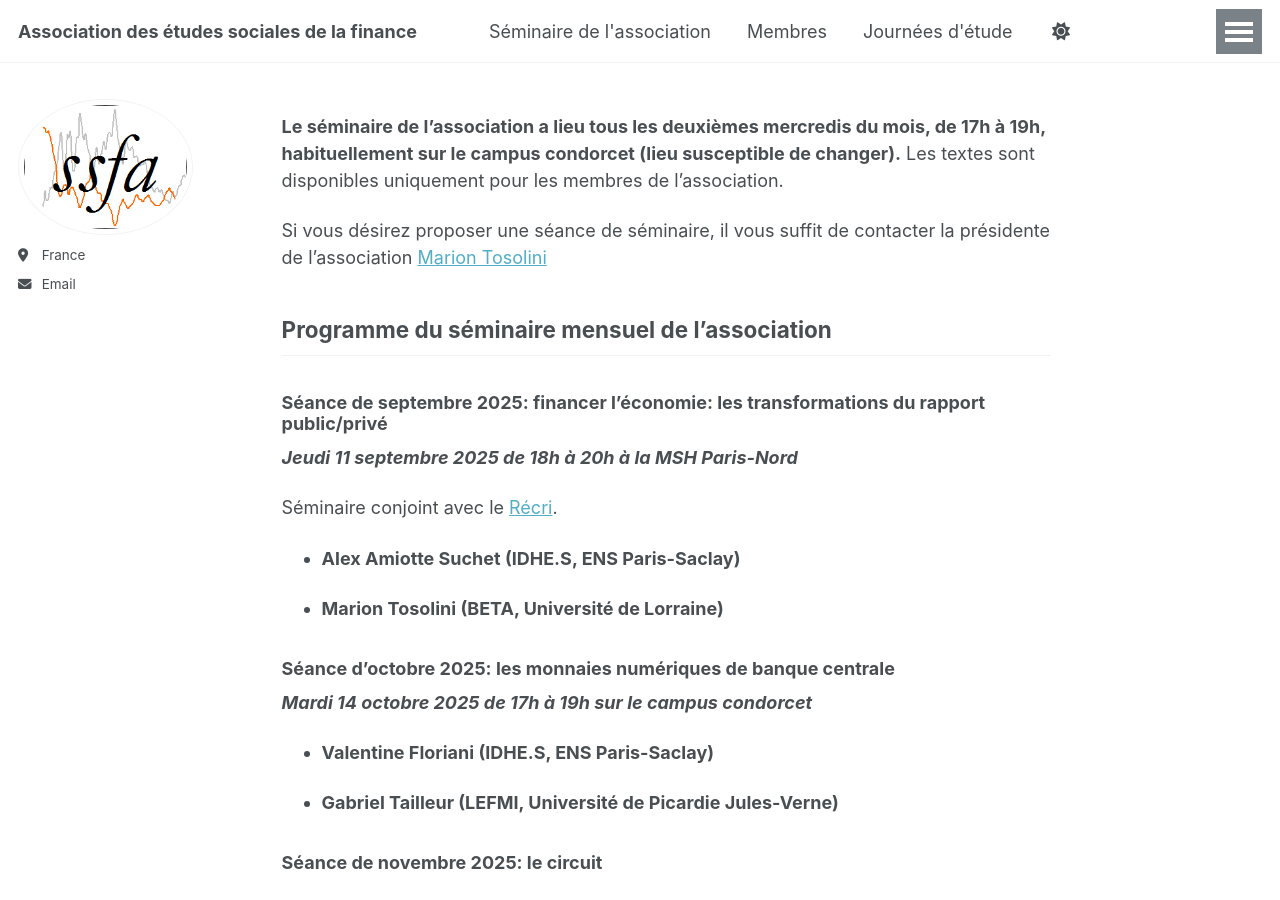
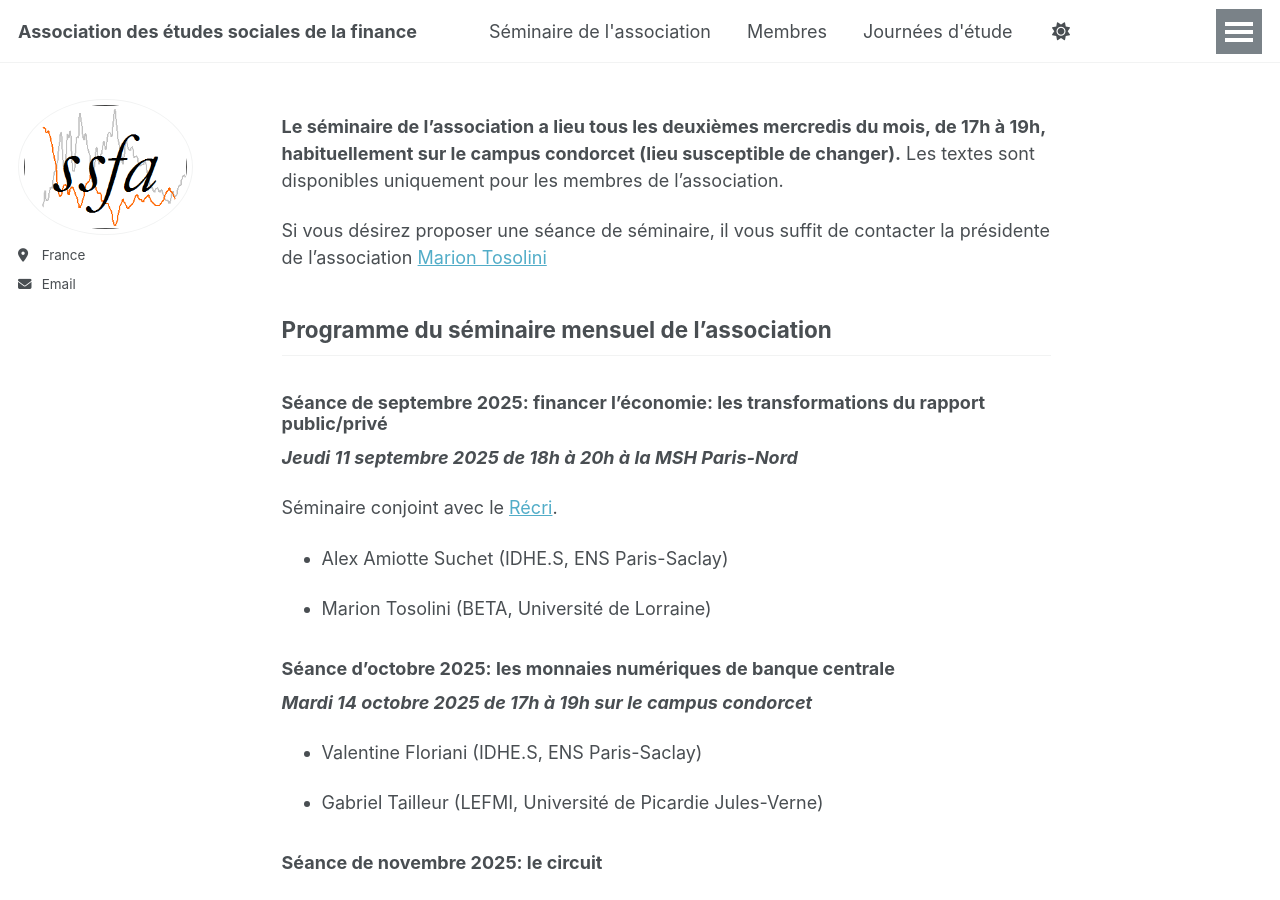
Before and after one commit to ssfa-aesf/ssfa-aesf.github.io, a Jekyll site: the page built from _pages/seminaire.md, in a window 1280 px wide and 900 px high. Built offline with Jekyll 4.4.1, drawn with Linux system fonts in a browser that asks for light colours.

```diff
--- a/_pages/seminaire.md
+++ b/_pages/seminaire.md
@@ -17,16 +17,16 @@ _**Jeudi 11 septembre 2025 de 18h à 20h à la MSH Paris-Nord**_
 
 Séminaire conjoint avec le [Récri](https://recri.hypotheses.org/presentation).
 
-- **Alex Amiotte Suchet (IDHE.S, ENS Paris-Saclay)**
+- Alex Amiotte Suchet (IDHE.S, ENS Paris-Saclay)
 
-- **Marion Tosolini (BETA, Université de Lorraine)**
+- Marion Tosolini (BETA, Université de Lorraine)
 
 ### Séance d'octobre 2025: les monnaies numériques de banque centrale
 _**Mardi 14 octobre 2025 de 17h à 19h sur le campus condorcet**_
 
-- **Valentine Floriani (IDHE.S, ENS Paris-Saclay)**
+- Valentine Floriani (IDHE.S, ENS Paris-Saclay)
 
-- **Gabriel Tailleur (LEFMI, Université de Picardie Jules-Verne)**
+- Gabriel Tailleur (LEFMI, Université de Picardie Jules-Verne)
 
 
 ### Séance de novembre 2025: le circuit
```
